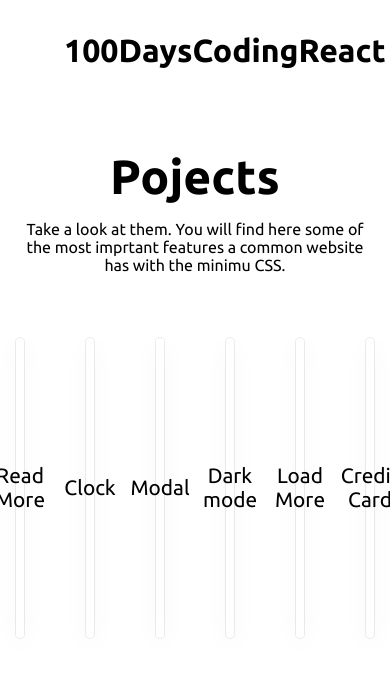
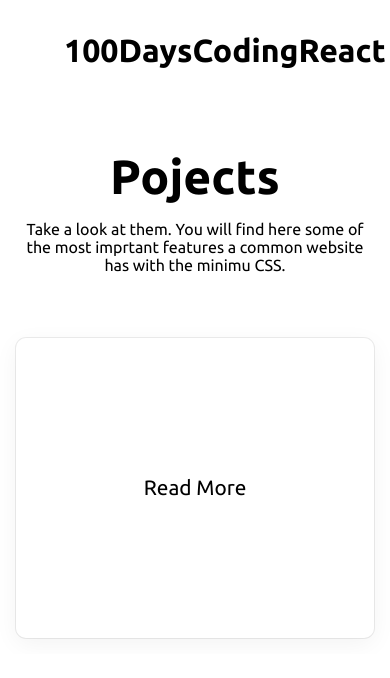
Before and after one commit to Haimyess/100daysofcode, a React (Create React App) app: page /projects in a window 390 px wide. Shown: the top 678 px of the page. Built offline with nearby package versions, Linux system fonts and the light colour scheme.

Commit message:
Added break points for responsiveness to the carousel

```diff
--- a/src/Pages/Projects.js
+++ b/src/Pages/Projects.js
@@ -43,25 +43,25 @@ function Projects({ projects }) {
         </div>
         <div>
           <Swiper
-            slidesPerView={6}
+            // slidesPerView={5}
             spaceBetween={30}
             // slidesPerGroup={3}
             cssMode={true}
             loop={true}
-            // breakpoints={{
-            //   640: {
-            //     slidesPerView: 1.3,
-            //     // spaceBetween: 20,
-            //   },
-            //   768: {
-            //     slidesPerView: 2.3,
-            //     // spaceBetween: 40,
-            //   },
-            //   1024: {
-            //     slidesPerView: 4.3,
-            //     // spaceBetween: 50,
-            //   },
-            // }}
+            breakpoints={{
+              600: {
+                slidesPerView: 1.3,
+                // spaceBetween: 20,
+              },
+              768: {
+                slidesPerView: 2.3,
+                // spaceBetween: 40,
+              },
+              1024: {
+                slidesPerView: 4.3,
+                // spaceBetween: 50,
+              },
+            }}
             // loopFillGroupWithBlank={true}
             // navigation={true}
             // modules={[Pagination, Navigation]}
```
